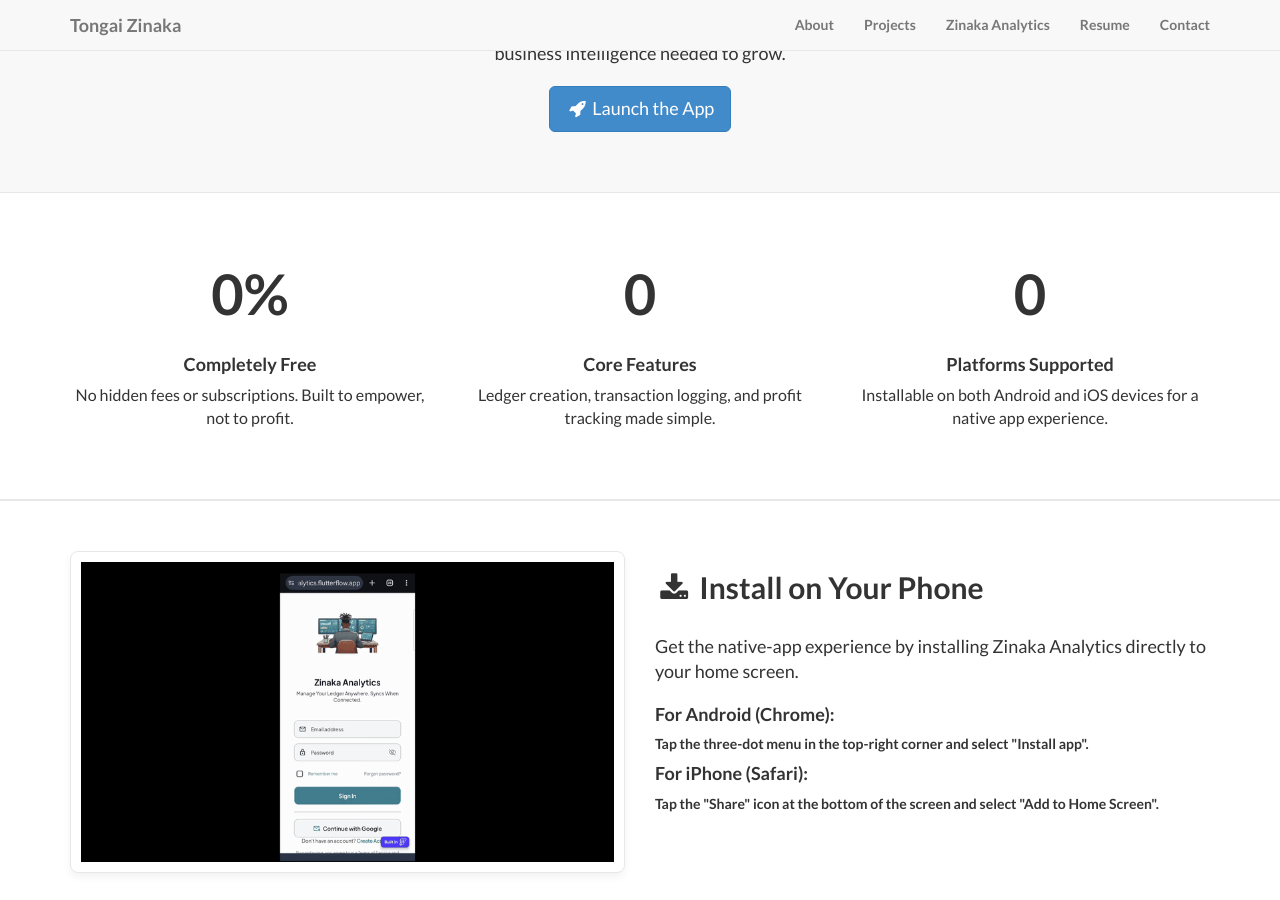
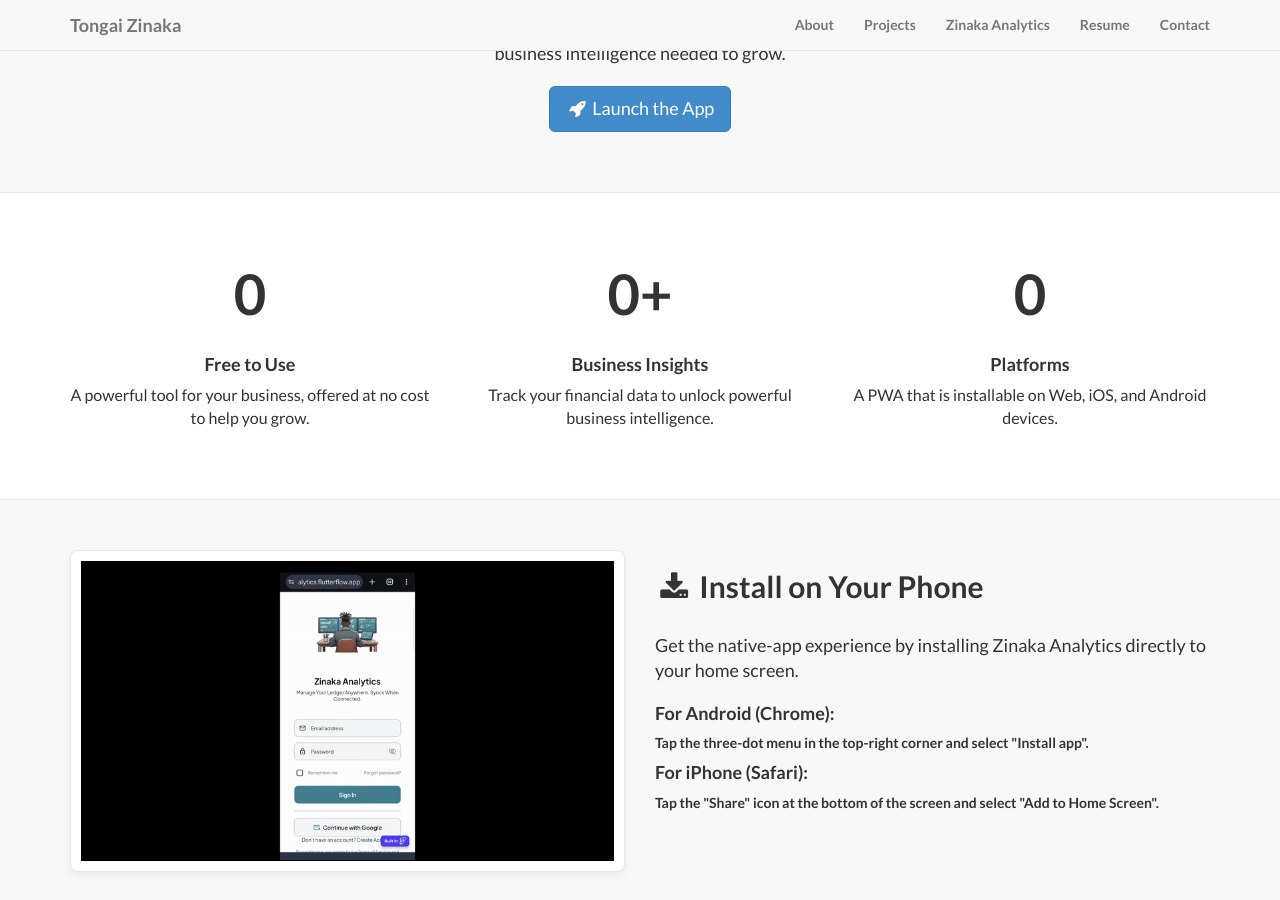
Before and after one commit to Tongai-Zinaka/tongai-zinaka.github.io, a Jekyll site: the page built from analytics/index.html, in a window 1280 px wide and 900 px high, scrolled down 629 px. Built offline with Jekyll 4.4.1, drawn with Linux system fonts in a browser that asks for light colours; nearby versions of some CDN libraries.

Commit message:
Update index.html

```diff
--- a/analytics/index.html
+++ b/analytics/index.html
@@ -31,30 +31,30 @@ title: Zinaka Analytics App | Tongai Zinaka
 </div>
 
 <!-- SECTION 1.5: KEY FEATURES -->
-<div class="content-section-b" data-aos="fade-up">
+<div class="content-section-b">
     <div class="container">
-        <div class="row text-center" id="stats-section">
+        <div class="row text-center" data-aos="fade-up" id="stats-section">
             <div class="col-md-4 col-sm-4">
-                <h2 class="section-heading" style="font-size: 4em;"><span id="count-up-1">0</span>%</h2>
-                <h4>Completely Free</h4>
-                <p class="lead" style="font-size: 16px;">No hidden fees or subscriptions. Built to empower, not to profit.</p>
+                <h2 class="section-heading" style="font-size: 4em;"><span id="count-up-1">0</span></h2>
+                <h4>Free to Use</h4>
+                <p class="lead" style="font-size: 16px;">A powerful tool for your business, offered at no cost to help you grow.</p>
             </div>
             <div class="col-md-4 col-sm-4">
-                <h2 class="section-heading" style="font-size: 4em;"><span id="count-up-2">0</span></h2>
-                <h4>Core Features</h4>
-                <p class="lead" style="font-size: 16px;">Ledger creation, transaction logging, and profit tracking made simple.</p>
+                <h2 class="section-heading" style="font-size: 4em;"><span id="count-up-2">0</span>+</h2>
+                <h4>Business Insights</h4>
+                <p class="lead" style="font-size: 16px;">Track your financial data to unlock powerful business intelligence.</p>
             </div>
             <div class="col-md-4 col-sm-4">
                 <h2 class="section-heading" style="font-size: 4em;"><span id="count-up-3">0</span></h2>
-                <h4>Platforms Supported</h4>
-                <p class="lead" style="font-size: 16px;">Installable on both Android and iOS devices for a native app experience.</p>
+                <h4>Platforms</h4>
+                <p class="lead" style="font-size: 16px;">A PWA that is installable on Web, iOS, and Android devices.</p>
             </div>
         </div>
     </div>
 </div>
 
 <!-- SECTION 2: INSTALLATION GUIDE -->
-<div class="content-section-b" data-aos="fade-up">
+<div class="content-section-a" data-aos="fade-up">
     <div class="container">
         <div class="row">
             <div class="col-lg-6 col-md-6 col-sm-6">
@@ -73,7 +73,7 @@ title: Zinaka Analytics App | Tongai Zinaka
 </div>
 
 <!-- SECTION 3: ADDING TRANSACTIONS -->
-<div class="content-section-a" data-aos="fade-up">
+<div class="content-section-b" data-aos="fade-up">
     <div class="container">
         <div class="row">
             <div class="col-lg-6 col-md-6 col-sm-6">
@@ -89,7 +89,7 @@ title: Zinaka Analytics App | Tongai Zinaka
 </div>
 
 <!-- SECTION 4: VIEWING HISTORY -->
-<div class="content-section-b" data-aos="fade-up">
+<div class="content-section-a" data-aos="fade-up">
     <div class="container">
         <div class="row">
             <div class="col-lg-6 col-md-6 col-sm-6">
@@ -105,7 +105,7 @@ title: Zinaka Analytics App | Tongai Zinaka
 </div>
 
 <!-- SECTION 5: DELETING ITEMS -->
-<div class="content-section-a" data-aos="fade-up">
+<div class="content-section-b" data-aos="fade-up">
     <div class="container">
         <div class="row">
             <div class="col-lg-6 col-md-6 col-sm-6">
@@ -121,7 +121,7 @@ title: Zinaka Analytics App | Tongai Zinaka
 </div>
 
 <!-- SECTION 6: FINAL CTA -->
-<div class="content-section-b" data-aos="fade-up">
+<div class="content-section-a" data-aos="fade-up">
     <div class="container text-center">
         <div class="row">
             <div class="col-lg-8 col-lg-offset-2">
```
